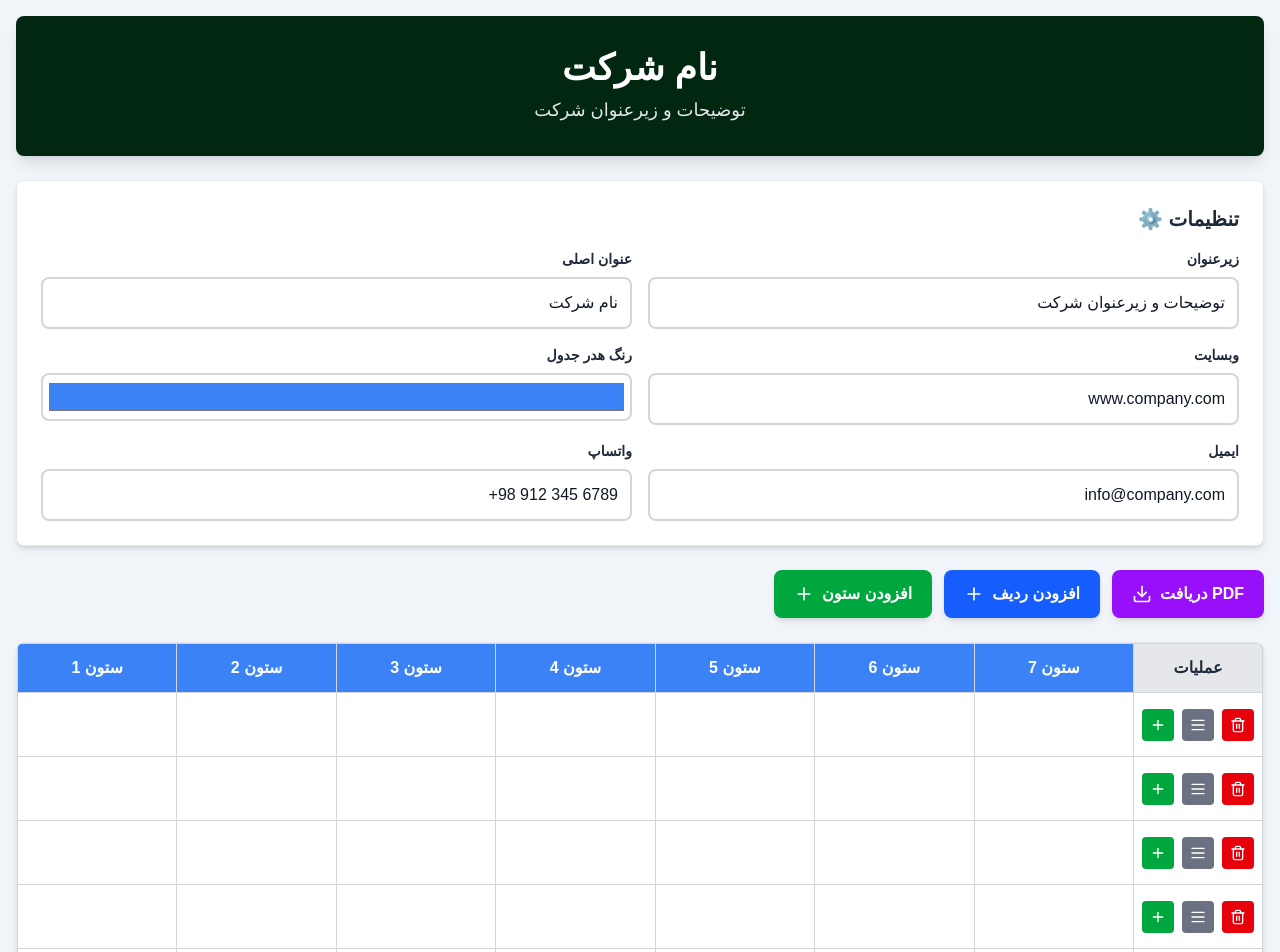
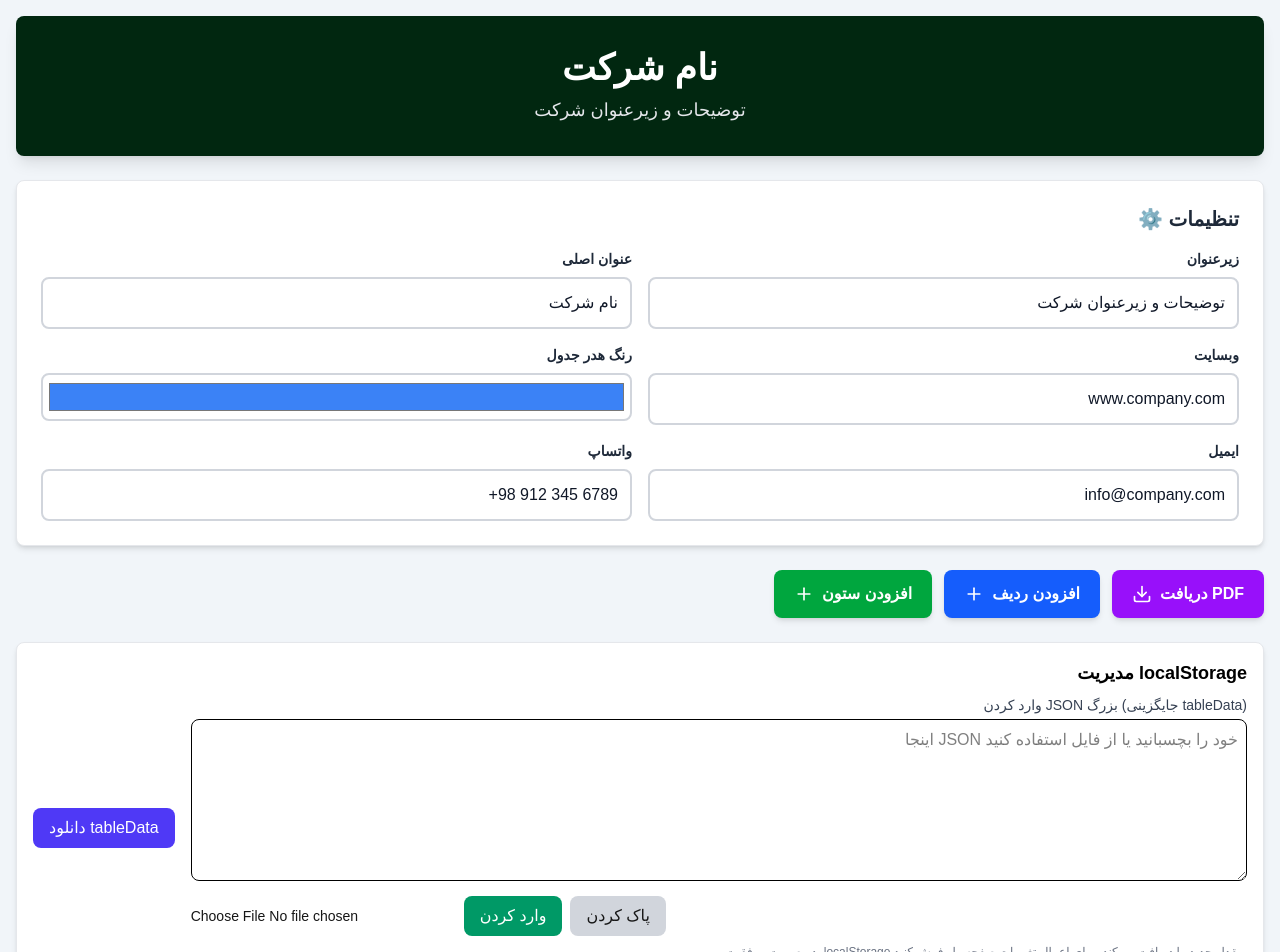
Before and after one commit to abolfazl0215/arax-table, a Next.js app: page / in a window 1280 px wide. Shown: the top 952 px of the page. Built offline with nearby package versions, Linux system fonts and the light colour scheme.

Commit message:
add json to storage

```diff
--- a/app/page.jsx
+++ b/app/page.jsx
@@ -12,6 +12,7 @@ export default function PDFTablePage() {
   const [email, setEmail] = useState("info@company.com");
   const [headerColor, setHeaderColor] = useState("#3b82f6");
   const [notes, setNotes] = useState([]);
+  const [importText, setImportText] = useState("");
 
   const initialColumns = [
     { id: 1, name: "ستون 1" },
@@ -530,6 +531,53 @@ export default function PDFTablePage() {
     }, 250);
   };
 
+  const exportTableData = () => {
+    const data = localStorage.getItem("tableData") || "";
+    if (!data) {
+      alert(
+        "هیچ داده‌ای در localStorage با کلید 'tableData' پیدا نشد.",
+      );
+      return;
+    }
+    const blob = new Blob([data], {
+      type: "text/plain;charset=utf-8",
+    });
+    const url = URL.createObjectURL(blob);
+    const a = document.createElement("a");
+    a.href = url;
+    a.download = "tableData.txt";
+    document.body.appendChild(a);
+    a.click();
+    a.remove();
+    URL.revokeObjectURL(url);
+  };
+
+  const importFromText = () => {
+    if (!importText || importText.trim() === "") {
+      alert("متن JSON را وارد کنید یا فایل انتخاب کنید.");
+      return;
+    }
+    try {
+      const parsed = JSON.parse(importText);
+      // Only replace localStorage item; do not change in-memory state
+      localStorage.setItem("tableData", JSON.stringify(parsed));
+      alert(
+        "داده‌ها در localStorage ذخیره شدند. برای اعمال تغییرات، صفحه را رفرش کنید.",
+      );
+    } catch (e) {
+      alert("JSON نامعتبر: " + e.message);
+    }
+  };
+
+  const handleFileImport = (file) => {
+    if (!file) return;
+    const reader = new FileReader();
+    reader.onload = (e) => {
+      setImportText(String(e.target.result || ""));
+    };
+    reader.readAsText(file);
+  };
+
   return (
     <div className="min-h-screen bg-slate-100 p-4">
       <div className="max-w-7xl mx-auto">
@@ -638,6 +686,58 @@ export default function PDFTablePage() {
             <Download size={20} />
             دریافت PDF
           </button>
+        </div>
+
+        {/* مدیریت import/export برای localStorage */}
+        <div className="bg-white rounded-lg shadow-md p-4 mb-6 border border-gray-200">
+          <h2 className="text-lg text-black font-bold text-right mb-2">
+            مدیریت localStorage
+          </h2>
+          <div className="flex flex-col md:flex-row gap-4">
+            <div className="flex items-center gap-3 justify-end">
+              <button
+                onClick={exportTableData}
+                className="flex items-center gap-2 bg-indigo-600 text-white px-4 py-2 rounded-lg hover:bg-indigo-700 transition">
+                دانلود tableData
+              </button>
+            </div>
+            <div className="flex-1">
+              <label className="block text-sm font-medium text-gray-700 text-right mb-1">
+                وارد کردن JSON بزرگ (جایگزینی tableData)
+              </label>
+              <textarea
+                value={importText}
+                onChange={(e) => setImportText(e.target.value)}
+                rows={6}
+                className="w-full p-2 border rounded-lg text-right text-black"
+                placeholder="اینجا JSON خود را بچسبانید یا از فایل استفاده کنید"
+              />
+              <div className="flex gap-2 mt-2 items-center">
+                <input
+                  type="file"
+                  accept=".json,application/json,text/plain"
+                  onChange={(e) =>
+                    handleFileImport(e.target.files[0])
+                  }
+                  className="text-sm"
+                />
+                <button
+                  onClick={importFromText}
+                  className="bg-emerald-600 text-white px-4 py-2 rounded-lg hover:bg-emerald-700 transition">
+                  وارد کردن
+                </button>
+                <button
+                  onClick={() => setImportText("")}
+                  className="bg-gray-300 px-4 py-2 rounded-lg">
+                  پاک کردن
+                </button>
+              </div>
+              <p className="text-xs text-gray-500 mt-2 text-right">
+                در صورت موفقیت، localStorage مقدار جدید را دریافت
+                می‌کند. برای اعمال تغییرات صفحه را رفرش کنید.
+              </p>
+            </div>
+          </div>
         </div>
 
         {/* جدول */}
--- a/package.json
+++ b/package.json
@@ -22,6 +22,6 @@
     "eslint": "^9",
     "eslint-config-next": "16.1.1",
     "tailwindcss": "^4",
-    "typescript": "^5"
+    "typescript": "5.9.3"
   }
 }
```
Also changed, not shown: tsconfig.json (+15 -5 lines), 1 other file (tests, documents, lock files or other folders).
